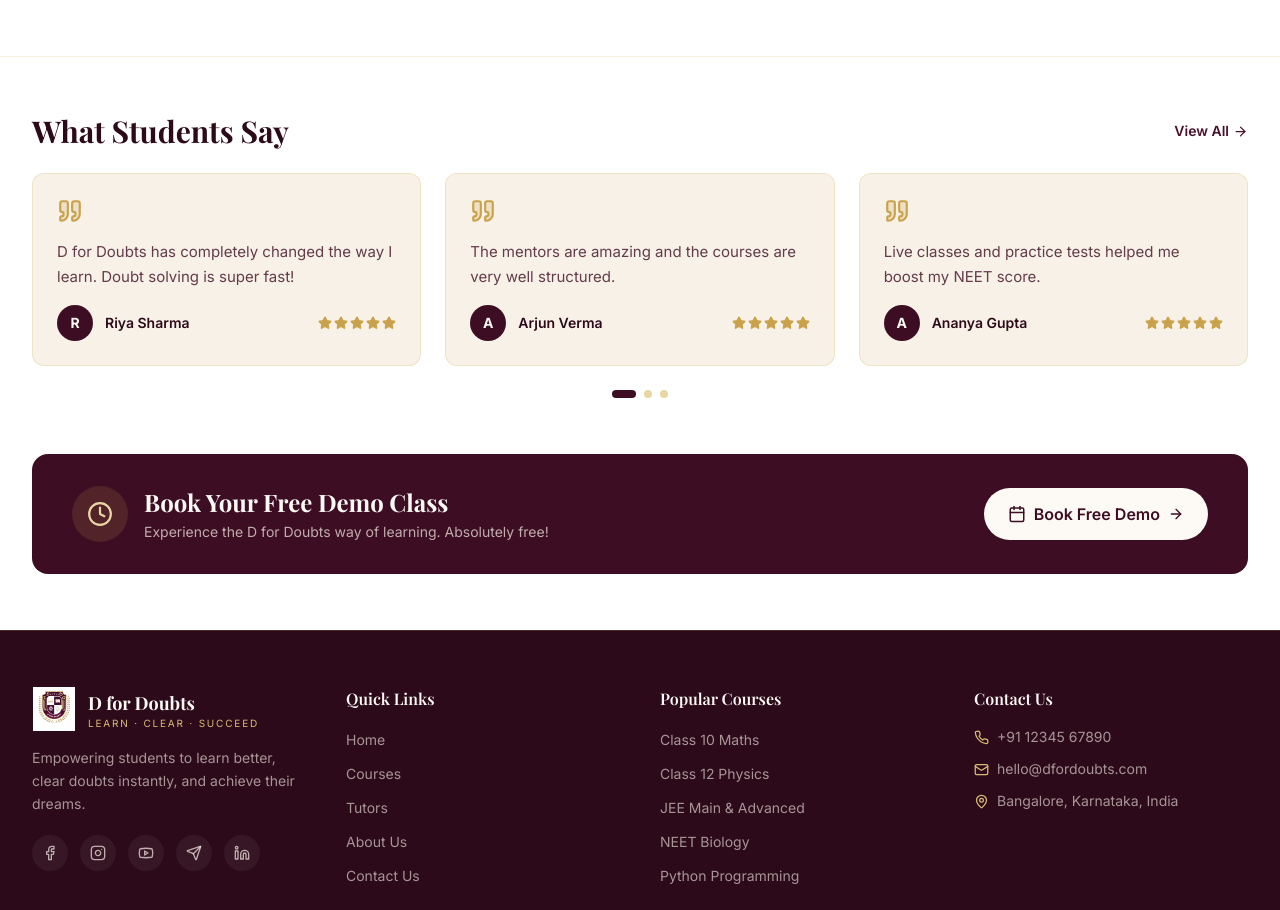
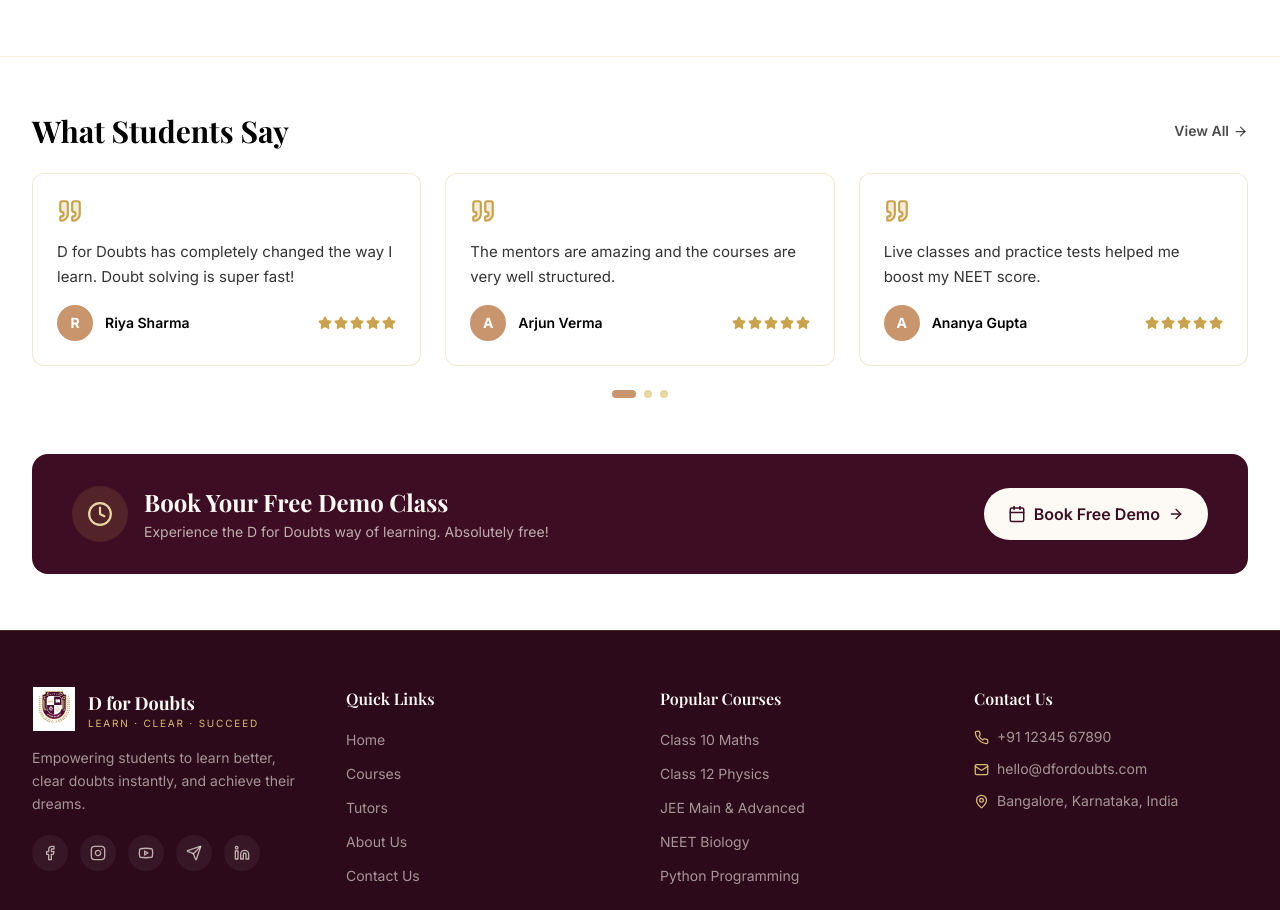
Before and after one commit to mdhafiss123-git/Homepage, a React (Vite) app: page / in a window 1280 px wide. Shown: the part 2249-3159 px from the top of the page. Built offline with nearby package versions, Linux system fonts and the light colour scheme.

Commit message:
Update Testimonials.jsx

```diff
--- a/src/components/Testimonials.jsx
+++ b/src/components/Testimonials.jsx
@@ -5,23 +5,23 @@ export default function Testimonials() {
   return (
     <section className="max-w-7xl mx-auto px-5 sm:px-8 py-14">
       <div className="flex items-center justify-between mb-6">
-        <h2 className="font-display text-2xl sm:text-3xl font-bold text-maroon-950">What Students Say</h2>
-        <a href="#testimonials" className="flex items-center gap-1 text-sm font-semibold text-maroon-800 hover:text-maroon-950">
+        <h2 className="font-display text-2xl sm:text-3xl font-bold text-black">What Students Say</h2>
+        <a href="#testimonials" className="flex items-center gap-1 text-sm font-semibold text-black/70 hover:text-black">
           View All <ArrowRight size={15} />
         </a>
       </div>
 
       <div className="grid sm:grid-cols-3 gap-6">
         {TESTIMONIALS.map((t) => (
-          <div key={t.name} className="bg-cream-100 border border-gold-300/50 rounded-xl p-6 flex flex-col gap-4">
+          <div key={t.name} className="bg-white border border-gold-300/50 rounded-xl p-6 flex flex-col gap-4">
             <Quote size={26} className="text-gold-500 fill-gold-500/20" />
-            <p className="text-maroon-900/80 text-[15px] leading-relaxed">{t.quote}</p>
+            <p className="text-black/80 text-[15px] leading-relaxed">{t.quote}</p>
             <div className="flex items-center justify-between mt-auto">
               <div className="flex items-center gap-3">
-                <span className="w-9 h-9 rounded-full bg-maroon-900 text-cream-50 text-sm font-bold flex items-center justify-center">
+                <span className="w-9 h-9 rounded-full bg-brown-light text-white text-sm font-bold flex items-center justify-center">
                   {t.name.charAt(0)}
                 </span>
-                <span className="text-sm font-semibold text-maroon-950">{t.name}</span>
+                <span className="text-sm font-semibold text-black">{t.name}</span>
               </div>
               <div className="flex gap-0.5">
                 {[...Array(5)].map((_, i) => (
@@ -35,7 +35,7 @@ export default function Testimonials() {
 
       <div className="flex justify-center gap-2 mt-6">
         {[0, 1, 2].map((i) => (
-          <span key={i} className={`h-2 rounded-full transition-all ${i === 0 ? 'w-6 bg-maroon-900' : 'w-2 bg-gold-300'}`} />
+          <span key={i} className={`h-2 rounded-full transition-all ${i === 0 ? 'w-6 bg-brown-light' : 'w-2 bg-gold-300'}`} />
         ))}
       </div>
     </section>
```
